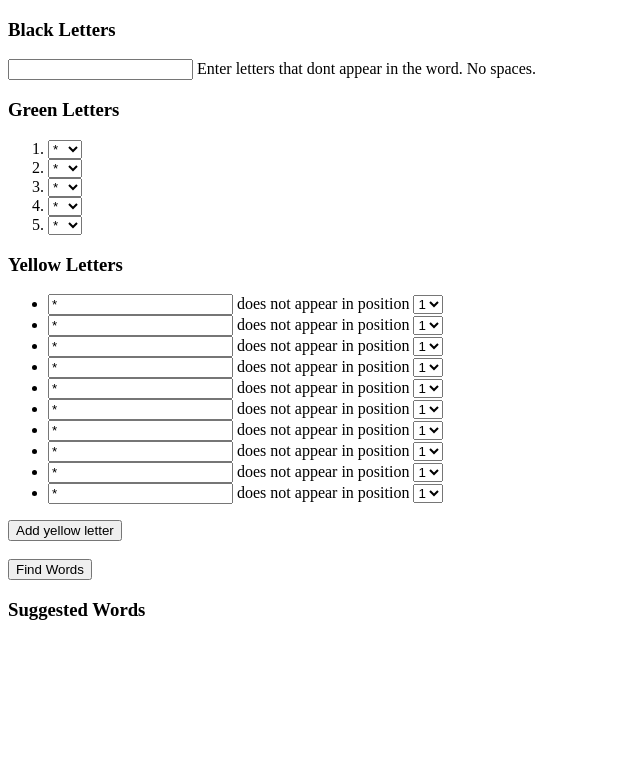
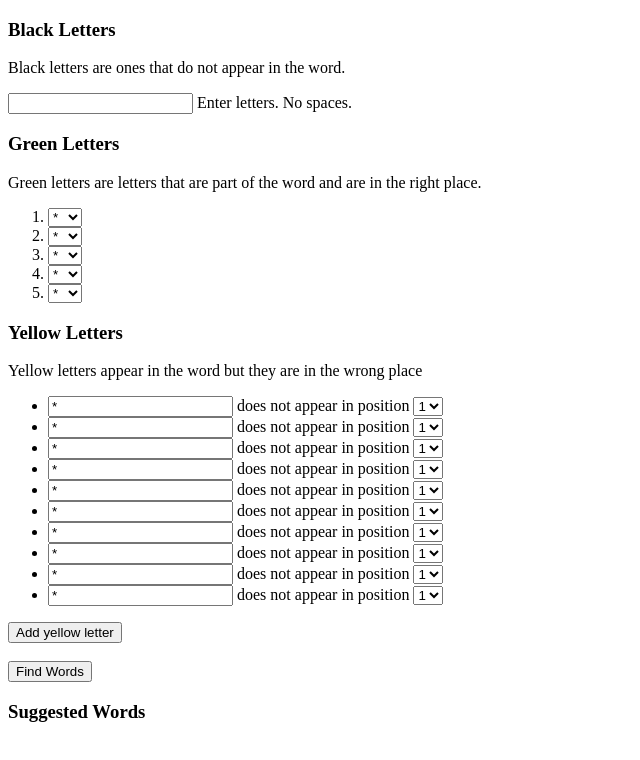
Before and after one commit to rashir01/wordselect, a website with bundled scripts: page index.html in a window 1280 px wide. Shown: the whole page, without its empty margins (0-640 px from the left). Built offline with nearby package versions, Linux system fonts and the light colour scheme.

Commit message:
added html text

```diff
--- a/index.html
+++ b/index.html
@@ -9,13 +9,15 @@
   <body>
     <form>
       <h3>Black Letters</h3>
+      <p>Black letters are ones that do not appear in the word. </p>
       <div>
         <input type="textarea" id="blackLetters" name="blackLetters" value="" />
         <label for="blackLetters"
-          >Enter letters that dont appear in the word. No spaces.</label
+          >Enter letters. No spaces.</label
         >
       </div>
       <h3>Green Letters</h3>
+      <p>Green letters are letters that are part of the word and are in the right place.</p>
       <div>
         <ol id="greenLetters">
           <li>
@@ -178,6 +180,7 @@
       <div>
         <div>
           <h3>Yellow Letters</h3>
+          <p>Yellow letters appear in the word but they are in the wrong place</p>
           <ul id="yellowLetters">
             <li>
               <div>
```
